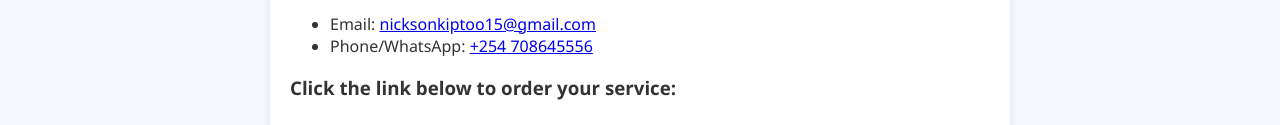
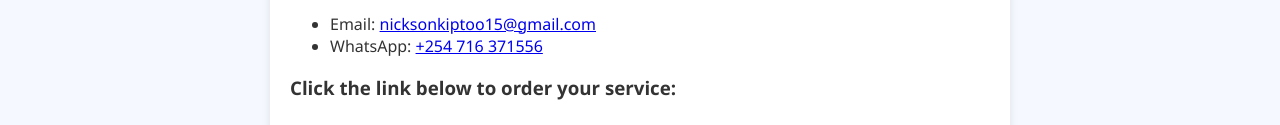
Before and after one commit to nicksonkiptoo/Portfolio-, a plain HTML site: page contact.html in a window 1280 px wide. Shown: the part 376-501 px from the top of the page. Drawn offline with Linux system fonts and the light colour scheme.

Commit message:
Update contact.html

```diff
--- a/contact.html
+++ b/contact.html
@@ -76,11 +76,11 @@
         <p>You can reach me directly via WhatsApp or email for service inquiries, collaboration, or questions.</p>
         <ul>
             <li>Email: <a href="mailto:nicksonkiptoo15@gmail.com">nicksonkiptoo15@gmail.com</a></li>
-            <li>Phone/WhatsApp: <a href="https://wa.me/254708645556">+254 708645556</a></li>
+            <li>WhatsApp: <a href="https://wa.me/+254 716 371556">+254 716 371556</a></li>
         </ul>
 
         <h3>Click the link below to order your service:</h3>
-        <a href="https://wa.me/254708645556" class="cta-button" target="_blank">Order via WhatsApp</a>
+        <a href="https://wa.me/+254 716 371556" class="cta-button" target="_blank">Order via WhatsApp</a>
     </section>
     <footer>
         &copy; 2025 Nickson Kiptoo | All Rights Reserved
```
